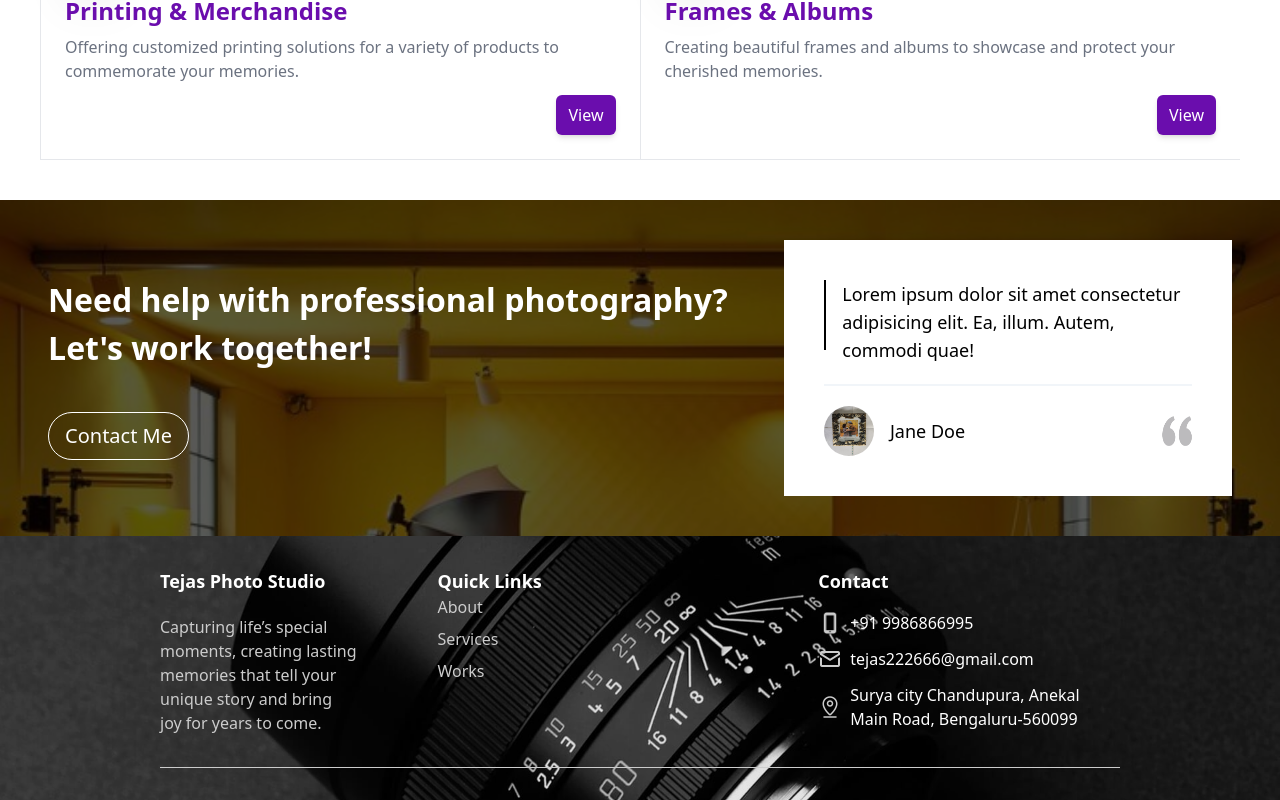
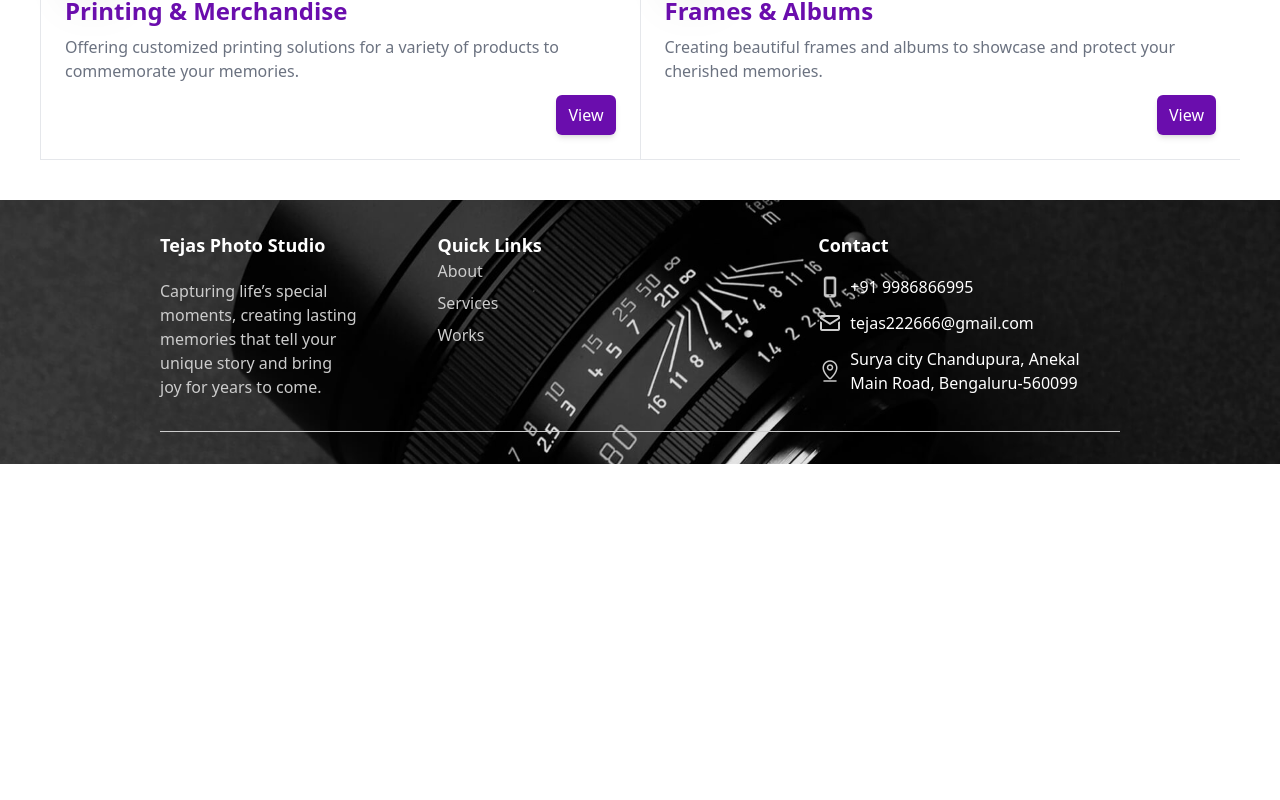
Before and after one commit to TejasNReddy/Tejas_digital_studio, a React (Vite) app: page / in a window 1280 px wide. Shown: the part 1983-2783 px from the top of the page. After the commit the page ends 2447 px from the top, so only its background shows below. Built offline with nearby package versions, Linux system fonts and the light colour scheme.

Commit message:
all done

```diff
--- a/src/Pages/Home.tsx
+++ b/src/Pages/Home.tsx
@@ -1,14 +1,14 @@
 import Hero from "../Components/Home/Hero/Hero";
 import About from "../Components/Home/About/About";
 import Service from "../Components/Home/Services/Service";
-import Testimonial from "../Components/testimonial/Testimonial";
+// import Testimonial from "../Components/testimonial/Testimonial";
 const Home: React.FC = () => {
   return (
         <main  className="overflow-x-hidden">
           <Hero />
           <About />
           <Service />
-          <Testimonial/>
+          {/* <Testimonial/> */}
         </main>
   );
 };
```
